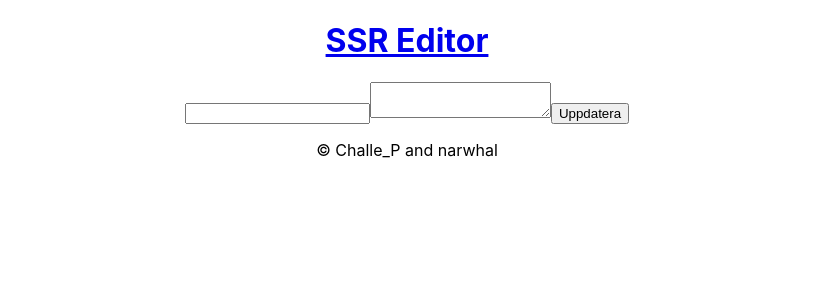
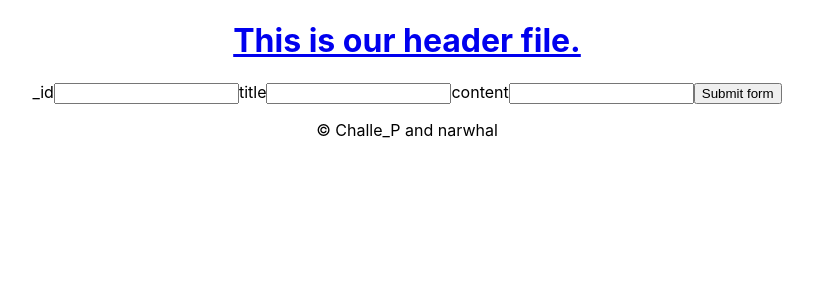
Before and after one commit to Challe-P/jsramverk-frontend, a React (Create React App) app: page / in a window 1280 px wide. Shown: the top 300 px of the page, without its empty margins (233-1046 px from the left). Built offline with nearby package versions, Linux system fonts and the light colour scheme.

Commit message:
Patch from TS to JSX

```diff
--- /dev/null
+++ b/src/App.jsx
@@ -0,0 +1,22 @@
+import React from 'react';
+import logo from './logo.svg';
+
+// Import React components
+import Header from './header.jsx';
+import Footer from './footer.jsx';
+import Doc from './doc.jsx';
+
+// Import React styling
+import './App.css';
+
+
+export default function App() {
+
+  return (
+    <div className="App">
+      <Header />
+      <Doc />
+      <Footer />
+    </div>
+  );
+}
--- a/src/App.tsx
+++ /dev/null
@@ -1,23 +0,0 @@
-import React from 'react';
-import logo from './logo.svg';
-import Header from './header';
-import Doc from './doc';
-import Footer from './footer';
-
-import './App.css';
-
-function App() {
-  function handleSubmit() {
-    console.log(FormData);
-  }
-
-  return (
-    <div className="App">
-      <Header />
-      <Doc onSubmit={handleSubmit}/>
-      <Footer />
-    </div>
-  );
-}
-
-export default App;
--- /dev/null
+++ b/src/doc.jsx
@@ -0,0 +1,8 @@
+import React from 'react';
+import MyForm from './forms/forms.jsx'
+
+export default function Doc() {
+    return (
+        <MyForm />
+    );
+}
--- a/src/doc.tsx
+++ /dev/null
@@ -1,46 +0,0 @@
-import React from 'react';
-
-interface FormProps {
-    onSubmit: (data: FormData) => void;
-}
-
-interface FormData {
-    id: string; // may need to be changed
-    title: string;
-    content: string;
-}
-function Doc({ onSubmit }: FormProps ) {
-    const [formData, setFormData] = React.useState<FormData>({ title: '', content: '', id: '' })
-    // For future reference, maybe to be used to send PUT request to db on input?
-    /*
-    function handleInputChange(event: React.ChangeEvent<HTMLInputElement>) {
-        const { name, value } = event.target;
-        setFormData({ ...formData, [name]: value });
-    }
-    */
-    async function handleSubmit(event: React.FormEvent<HTMLFormElement>) {
-        // PUT request to database
-        "use server";
-        const id = formData.id;
-        const title = formData.title;
-        const content = formData.content;
-        onSubmit(formData);
-        try {
-            // PUT request here
-            //await db.updateDoc(id, title, content);
-        } catch (err) {
-            return err;
-        }
-    };
-
-    return (
-        <form onSubmit={handleSubmit}>
-            <input type="text" name="title" defaultValue={formData.title}></input>
-            <textarea name="content" defaultValue={formData.content}></textarea>
-            <input type="submit" value="Uppdatera"></input>
-        </form>
-    );
-
-}
-
-export default Doc;
--- /dev/null
+++ b/src/forms/forms.jsx
@@ -0,0 +1,18 @@
+import React from 'react';
+
+export default function MyForm() {
+    return (
+        <form name="documents" action='/' type="submit">
+            <label>_id
+            <input type="text" />
+            </label>
+            <label>title
+            <input type="text" />
+            </label>
+            <label>content
+            <input type="text" />
+            </label>
+            <button type="submit">Submit form</button>
+        </form>
+        );
+}
--- a/src/header.tsx
+++ b/src/header.jsx
@@ -2,7 +2,7 @@ function Header() {
     return (
     <header>
         {
-            <a href="/"><h1>SSR Editor</h1></a>
+            <a href="/"><h1>This is our header file.</h1></a>
         }
     </header>
     );
--- a/src/index.tsx
+++ b/src/index.jsx
@@ -4,9 +4,7 @@ import './index.css';
 import App from './App';
 import reportWebVitals from './reportWebVitals';
 
-const root = ReactDOM.createRoot(
-  document.getElementById('root') as HTMLElement
-);
+const root = ReactDOM.createRoot(document.getElementById('root'));
 root.render(
   <React.StrictMode>
     <App />
```
Also changed, not shown: src/footer.jsx (renamed from src/footer.tsx).
